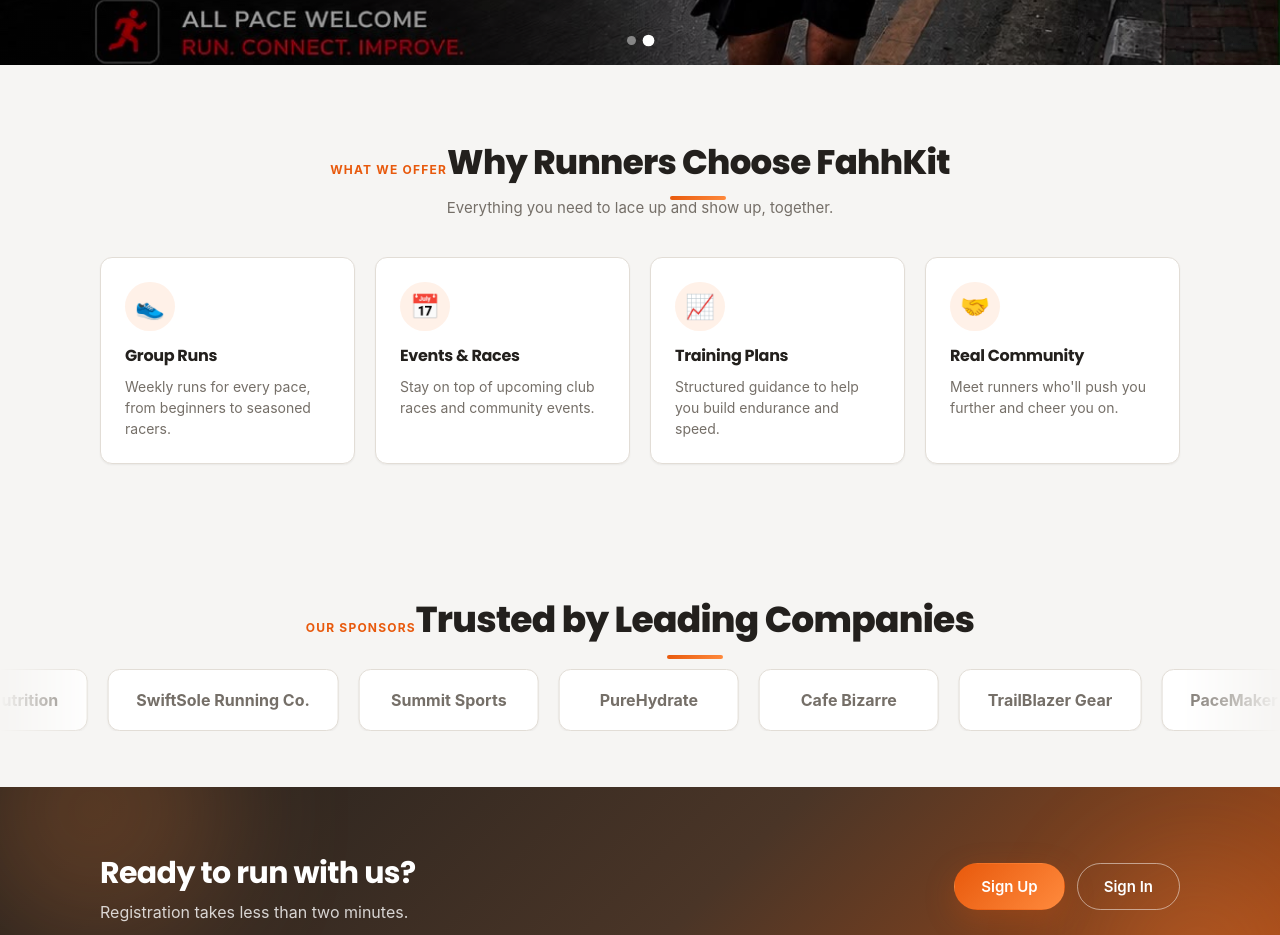
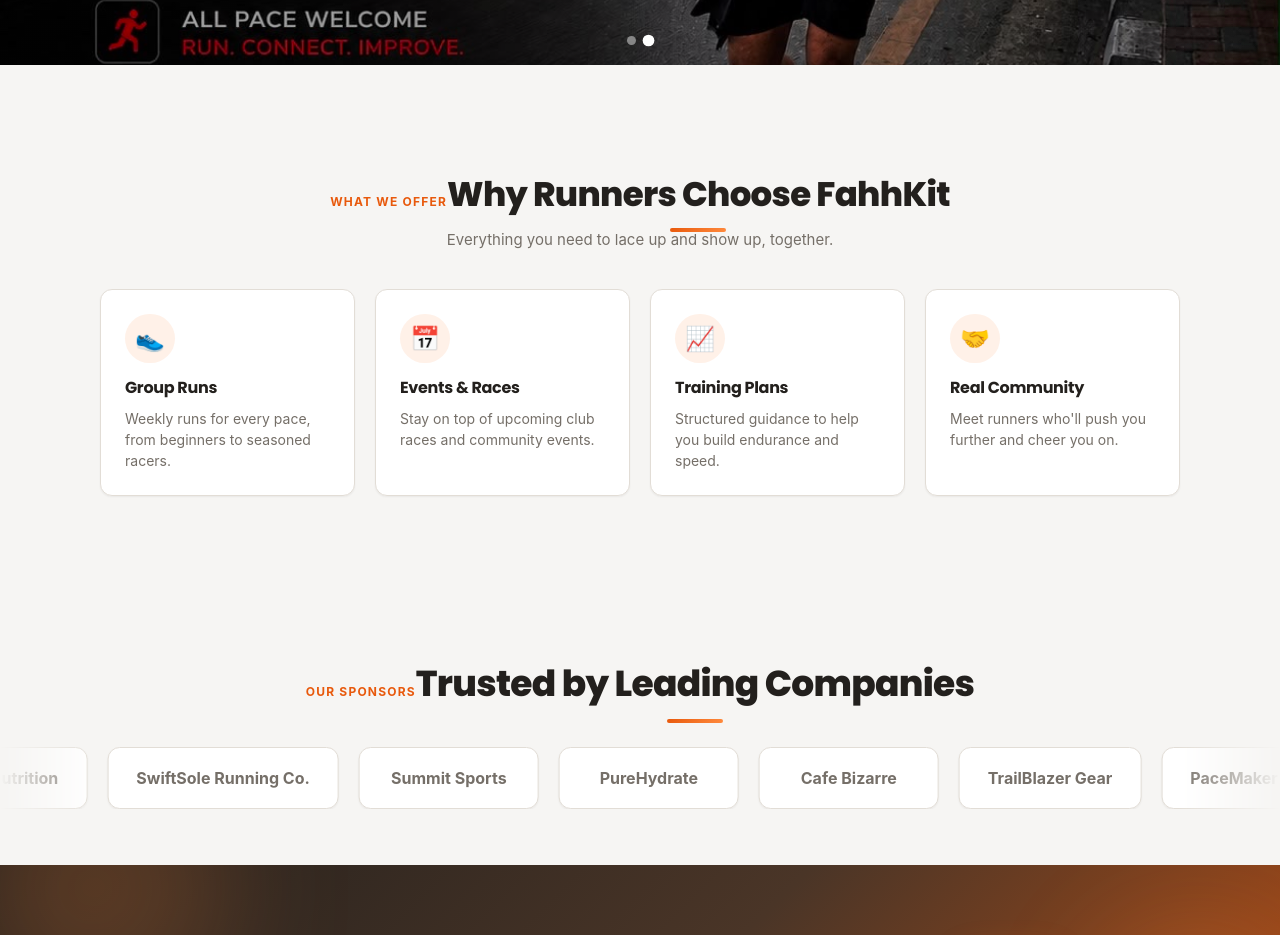
Before and after one commit to Jojan3990/fahhkit-frontend, a React (Vite) app: page / in a window 1280 px wide. Shown: the part 560-1495 px from the top of the page. Built offline with nearby package versions, Linux system fonts and the light colour scheme.

Commit message:
fix: Footer styles change

```diff
--- a/src/components/Footer.css
+++ b/src/components/Footer.css
@@ -64,7 +64,7 @@
 
 .footer-bottom {
   border-top: 1px solid var(--border);
-  margin-top: 16px;
+  margin: 40px 0 32px;
   padding: 44px 0;
   font-size: 13px;
 }
--- a/src/index.css
+++ b/src/index.css
@@ -170,6 +170,7 @@ button {
 /* Shared eyebrow + underline section heading */
 .section-title-block {
   text-align: center;
+  padding-top: 32px;
 }
 
 .section-eyebrow {
@@ -189,7 +190,7 @@ button {
   display: inline-block;
   font-size: clamp(26px, 4vw, 36px);
   font-weight: 800;
-  margin: 0 0 22px;
+  margin: 0 0 36px;
 }
 
 .section-heading::after {
```
